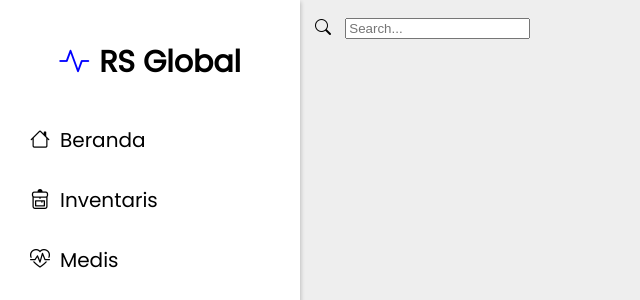
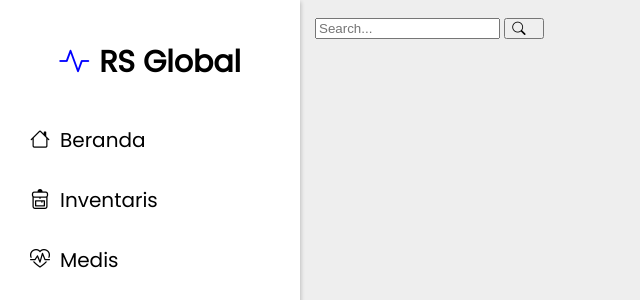
Before and after one commit to Bezaleelderoys/inventarisrs, a PHP site: page / in a window 1280 px wide. Shown: the top 300 px of the page, without its empty margins (0-640 px from the left). Run offline with PHP 8.4, Linux system fonts and the light colour scheme.

Commit message:
search bar

```diff
--- a/index.php
+++ b/index.php
@@ -32,8 +32,10 @@
     <div class="content">
         <div class="container">
             <form>
-                <i class="bi bi-search"></i>
                 <input type="text" name="search" placeholder="Search...">
+                <button type="submit">
+                    <i class="bi bi-search"></i>
+                </button>
             </form>
         </div>
     </div>
```
